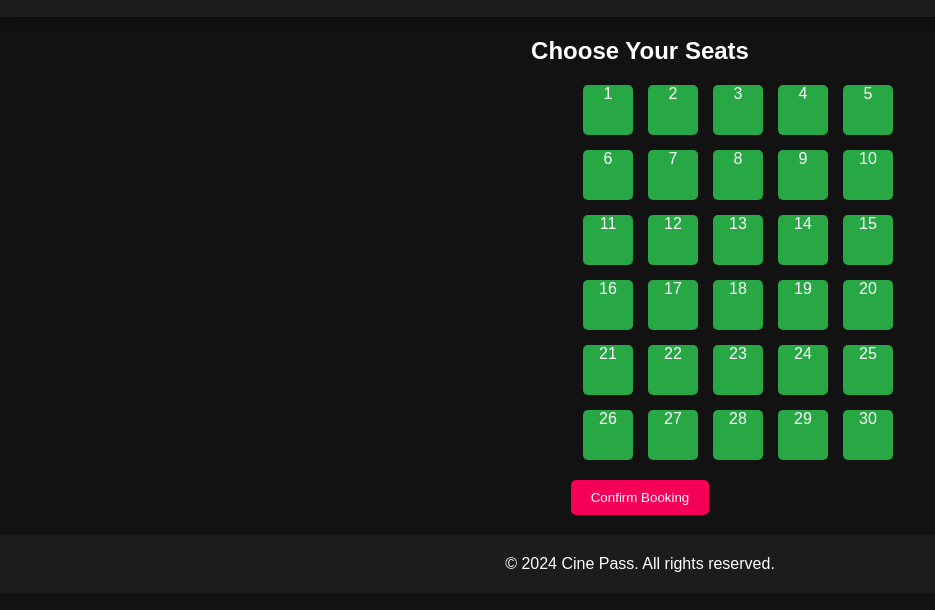
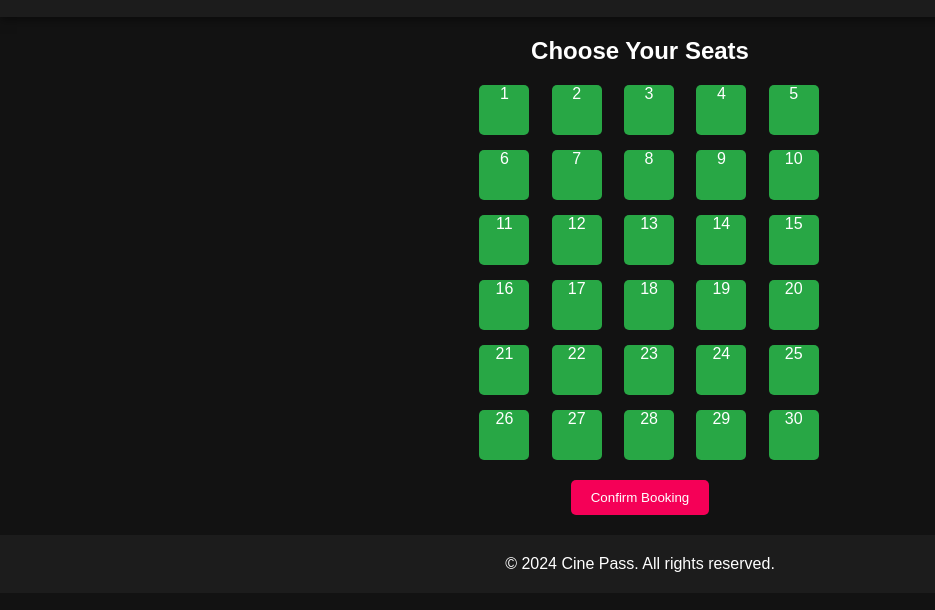
Before and after one commit to AmanChoure665/movie-ticket, a plain HTML site: page booking.html in a window 1280 px wide. Shown: the part 56-666 px from the top of the page, without its empty margins (0-935 px from the left). Drawn offline with Linux system fonts and the light colour scheme.

Commit message:
Update styles.css

```diff
--- a/styles.css
+++ b/styles.css
@@ -159,7 +159,8 @@ footer {
     display: grid;
     grid-template-columns: repeat(5, 1fr);
     gap: 15px; /* Increased gap for better seat spacing */
-    margin: 20px 550px;
+    margin: 20px 35%;
+    margin-left: 36%;
     padding-left: 13px;
 }
 
```
